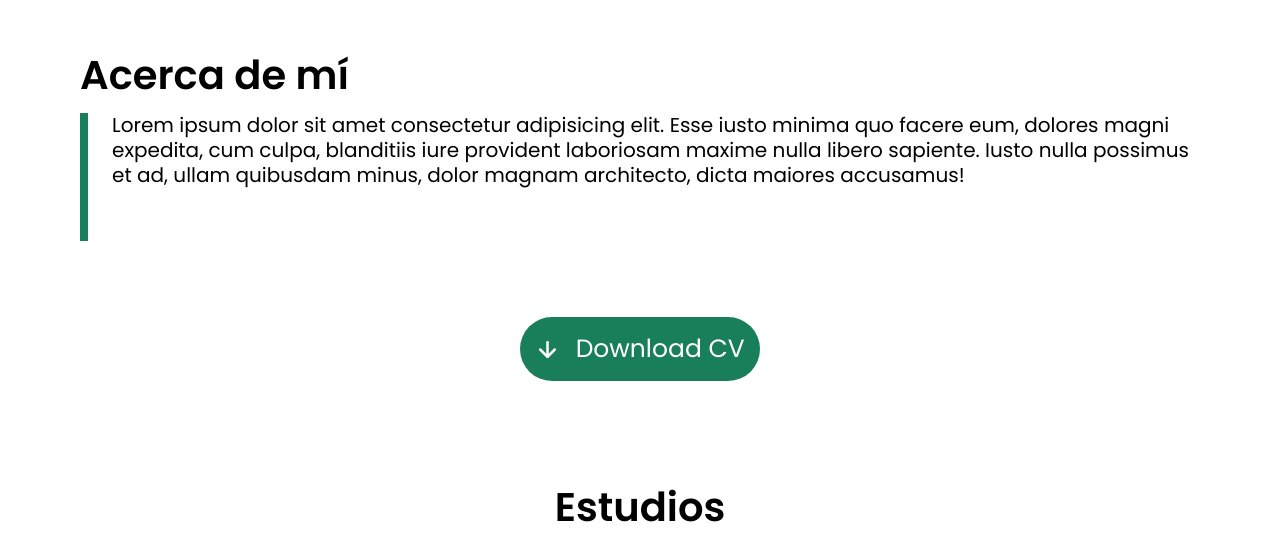
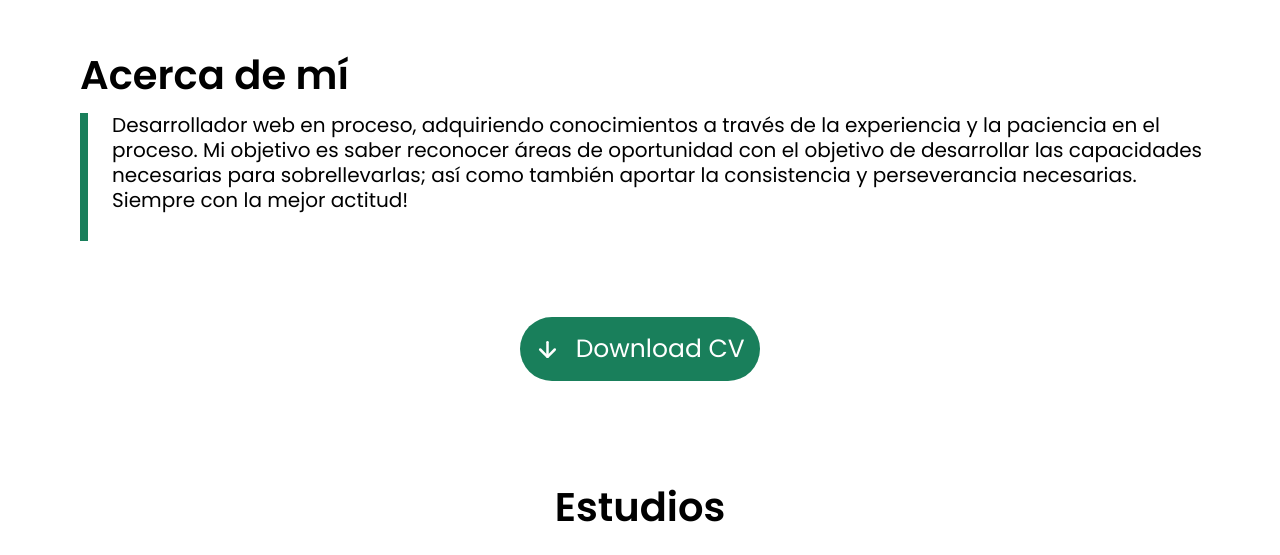
Before and after one commit to LuisCarrilloP/Portafolio, a plain HTML site: page index.html in a window 1280 px wide. Shown: the part 1305-1860 px from the top of the page. Drawn offline with Linux system fonts and the light colour scheme.

Commit message:
sobre mi

```diff
--- a/index.html
+++ b/index.html
@@ -78,7 +78,7 @@
         </li>
         <li>
                 <p class="acerca-contenido">
-                Lorem ipsum dolor sit amet consectetur adipisicing elit. Esse iusto minima quo facere eum, dolores magni expedita, cum culpa, blanditiis iure provident laboriosam maxime nulla libero sapiente. Iusto nulla possimus et ad, ullam quibusdam minus, dolor magnam architecto, dicta maiores accusamus!
+                    Desarrollador web en proceso, adquiriendo conocimientos a través de la experiencia y la paciencia en el proceso. Mi objetivo es saber reconocer áreas de oportunidad con el objetivo de desarrollar las capacidades necesarias para sobrellevarlas; así como también aportar la consistencia y perseverancia necesarias. Siempre con la mejor actitud!
                 </p>
             </li>
         </ul>
```
